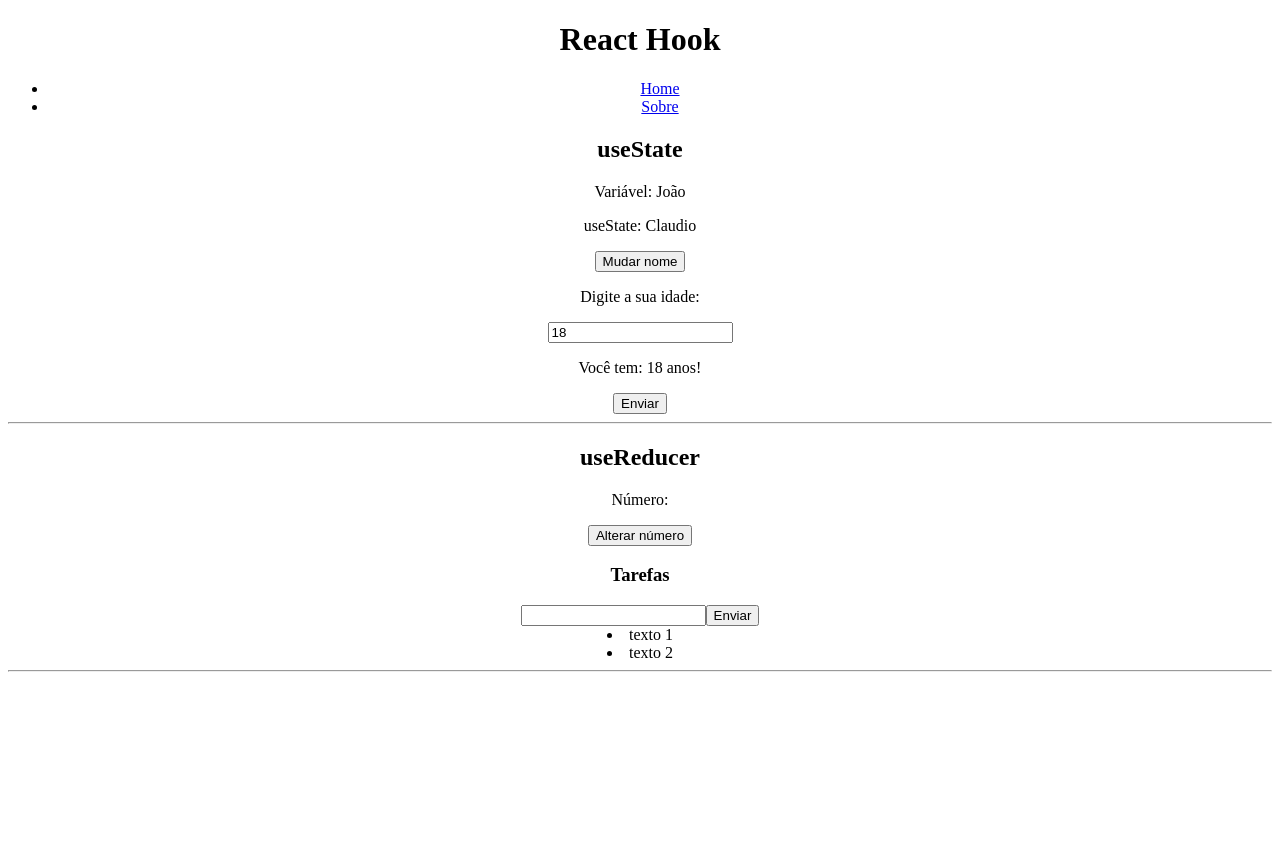
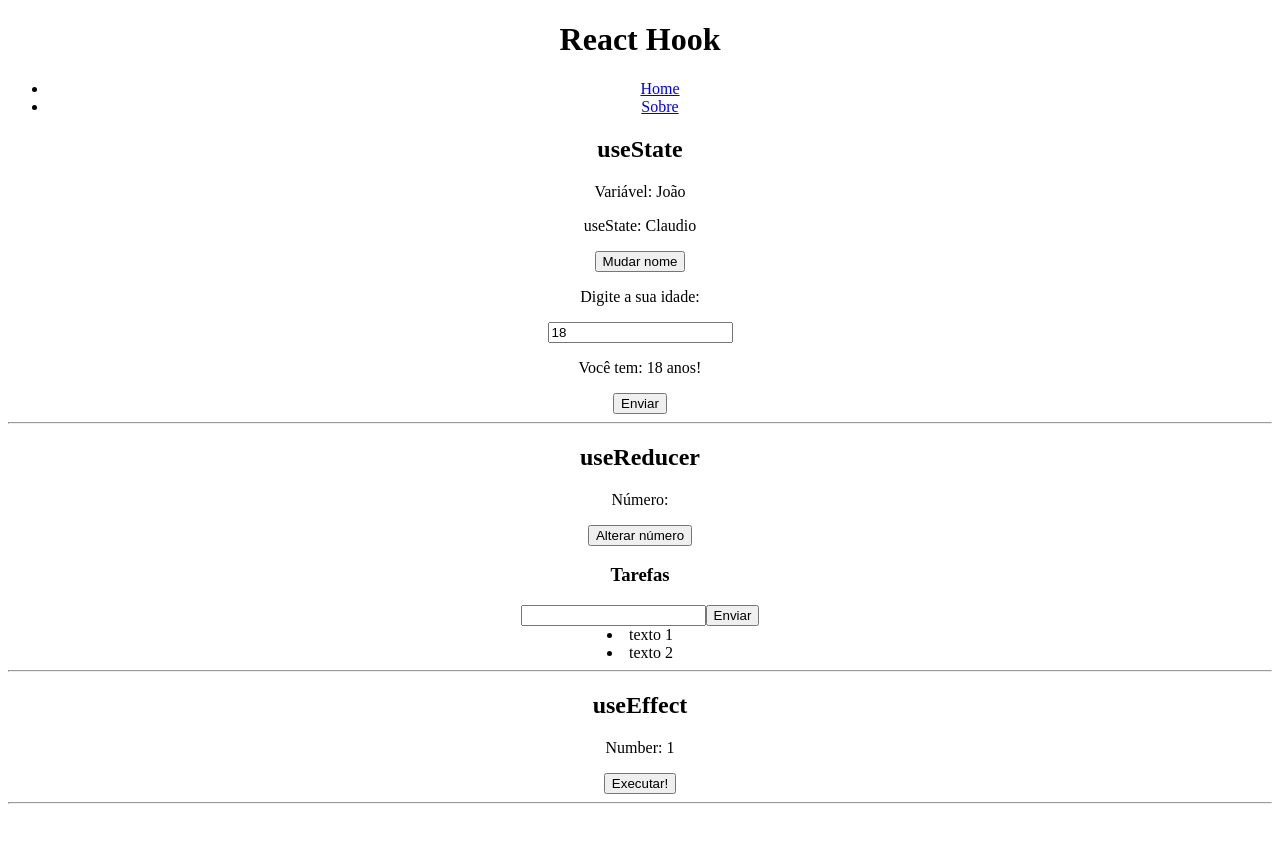
Before and after one commit to clacerda/React_Aulas_ProfMateusBattisti, a React (Create React App) app in the folder HOOKS_REACT/useState/reacthooks/: page / in a window 1280 px wide. Shown: the top 842 px of the page. Built offline with nearby package versions, Linux system fonts and the light colour scheme.

Commit message:
Aula 2 - useEffect

```diff
--- /dev/null
+++ b/HOOKS_REACT/useState/reacthooks/src/components/HookUseEffect.js
@@ -0,0 +1,25 @@
+import {useEffect, useState} from 'react'
+
+const HookUseEffect = () => {
+
+    //1 - useEffect sem dependências.
+    useEffect(() => {
+        console.log("Estou sendo executado")
+    });
+    const [number, setNumber] = useState(1)
+
+    const changeSomenthing = () => {
+        setNumber(number + 1)
+    }
+
+  return (
+    <div>
+        <h2>useEffect</h2>
+        <p>Number: {number}</p>
+        <button onClick={changeSomenthing}>Executar!</button>
+        <hr />
+    </div>
+  )
+}
+
+export default HookUseEffect
--- a/HOOKS_REACT/useState/reacthooks/src/components/HookUseReducer.js
+++ b/HOOKS_REACT/useState/reacthooks/src/components/HookUseReducer.js
@@ -24,6 +24,10 @@ const HookUseReducer = () => {
 
                 setTaskTest("");
             return [...state, newTask];
+            case "DELETE":
+                return state.filter((task) => task.id !== action.id);
+            default:
+                return state;
         }
     }
 
@@ -35,6 +39,10 @@ const HookUseReducer = () => {
         e.preventDefault();
 
         dispatchTasks({type: "ADD"});
+    }
+
+    const removeTask = (id) => {
+        dispatchTasks({type: "DELETE", id: id})
     }
 
   return (
@@ -51,7 +59,7 @@ const HookUseReducer = () => {
             <input type="submit" value="Enviar" />
         </form>
         {tasks.map((task) => (
-            <li key={task.id}>{task.text}</li>
+            <li key={task.id} onDoubleClick={() => removeTask(task.id)}>{task.text}</li>
         ))}
         <hr />
     </div>
--- a/HOOKS_REACT/useState/reacthooks/src/pages/Home.js
+++ b/HOOKS_REACT/useState/reacthooks/src/pages/Home.js
@@ -1,4 +1,5 @@
 import React from 'react'
+import HookUseEffect from '../components/HookUseEffect'
 import HookUseReducer from '../components/HookUseReducer'
 import HookUseState from '../components/HookUseState'
 
@@ -7,6 +8,7 @@ const Home = () => {
     <div>
         <HookUseState />
         <HookUseReducer />
+        <HookUseEffect />
     </div>
   )
 }
```
